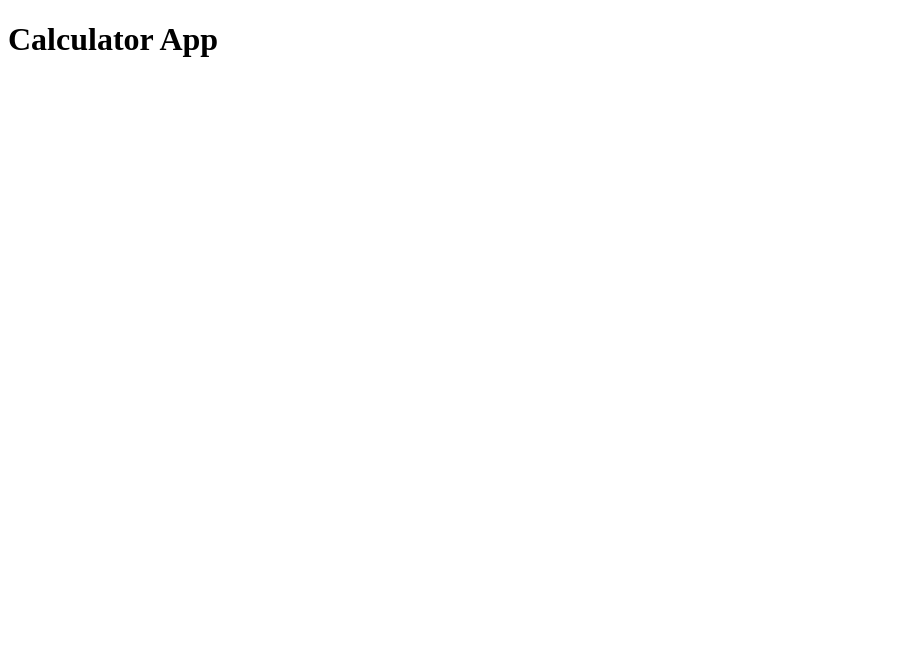
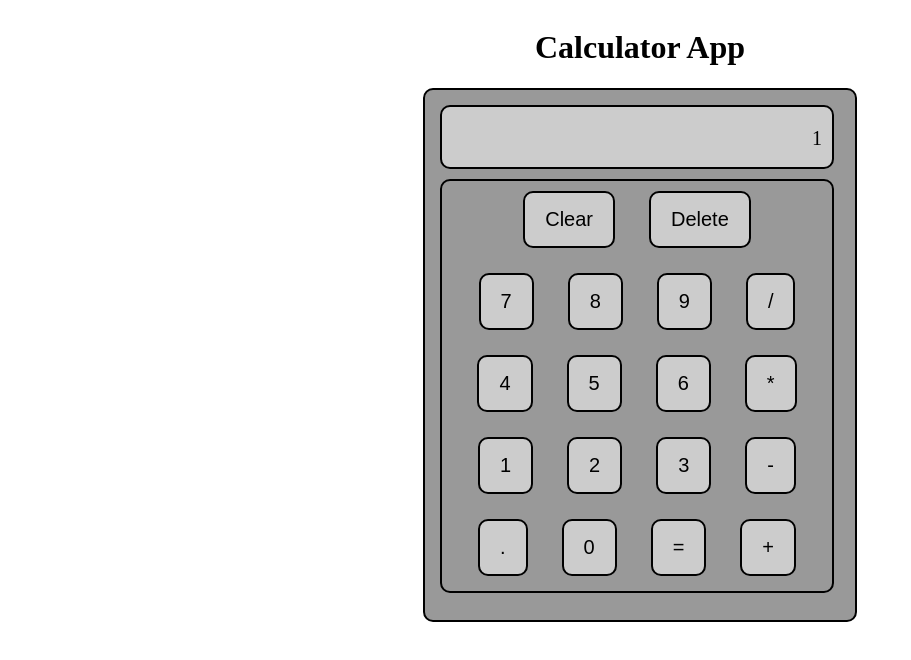
Before and after one commit to wizzidom/calculator, a plain HTML site: page index.html in a window 1280 px wide. Shown: the whole page, without its empty margins (0-911 px from the left). Drawn offline with Linux system fonts and the light colour scheme.

Commit message:
Added the UI for the calculator

```diff
--- a/index.html
+++ b/index.html
@@ -10,5 +10,40 @@
 </head>
 <body>
     <h1>Calculator App</h1>
+    <div class="calculator">
+        <div class="screen">
+            <p>1</p>
+        </div>
+        <div class="buttons">
+            <div class="column1">
+                <button onclick="clear()">Clear</button>
+                <button onclick="deletee()">Delete</button>
+            </div>
+            <div class="column2">
+                <button id="7">7</button>
+                <button id="8">8</button>
+                <button id="9">9</button>
+                <button onclick="divide()">/</button>
+            </div>
+            <div class="column3">
+                <button id="4">4</button>
+                <button id="5">5</button>
+                <button id="6">6</button>
+                <button onclick="multiply()">*</button>
+            </div>
+            <div class="column4">
+                <button id="1">1</button>
+                <button id="2">2</button>
+                <button id="3">3</button>
+                <button onclick="minus()">-</button>
+            </div>
+            <div class="column5">
+                <button id="comma">.</button>
+                <button id="0">0</button>
+                <button onclick="equals()">=</button>
+                <button onclick="add()">+</button>
+            </div>
+        </div>
+    </div>
 </body>
 </html>
--- a/main.css
+++ b/main.css
@@ -0,0 +1,56 @@
+body{
+    display: flex;
+    flex-direction: column;
+    justify-content: center;
+    align-items: center;
+}
+.calculator{
+    width: 400px;
+    height: 500px;
+    border: 2px solid black;
+    border-radius: 10px;
+    padding: 15px;
+    background: rgb(0, 0, 0, 0.4);
+}
+.screen {
+    width: 380px;
+    height: 60px;
+    border: 2px solid black;
+    border-radius: 10px;
+    background: rgb(255,255,255,0.5);
+    text-align: right;
+    padding-right: 10px;
+    font-size: 20px;
+}
+.buttons{
+    margin-top: 10px;
+    width: 390px;
+    height: 410px;
+    border: 2px solid black;
+    border-radius: 10px;
+    display: flex;
+    flex-direction: column;
+    align-items: center;
+
+}
+.buttons div{
+
+    padding: 10px;
+    flex: 1;
+
+
+}
+.buttons button{
+    margin-left: 15px;
+    margin-right: 15px;
+    padding: 15px 20px 15px 20px;
+    font-size: 20px;
+    background: rgb(255,255,255,0.5);
+    border: 2px solid black;
+    border-radius: 10px;
+
+
+}
+.buttons button:hover{
+    background: rgb(255,255,255,0.3);
+}
--- a/main.js
+++ b/main.js
@@ -0,0 +1,46 @@
+const screen = document.getElementById('screen');
+const one = document.getElementById('1');
+const two = document.getElementById('2');
+const three = document.getElementById('3');
+const four = document.getElementById('4');
+const five = document.getElementById('5');
+const six = document.getElementById('6');
+const seven = document.getElementById('7');
+const eight = document.getElementById('8');
+const nine = document.getElementById('9');
+const zero = document.getElementById('0');
+
+
+one = 1;
+two = 2;
+three = 3;
+four = 4;
+five = 5;
+six = 6;
+seven = 7;
+eight = 8;
+nine=9;
+zero = 0;
+
+
+function add(){
+
+}
+function multiply(){
+
+}
+function minus(){
+
+}
+function divide(){
+
+}
+function clear(){
+
+}
+function deletee(){
+
+}
+function equals(){
+
+}
```
